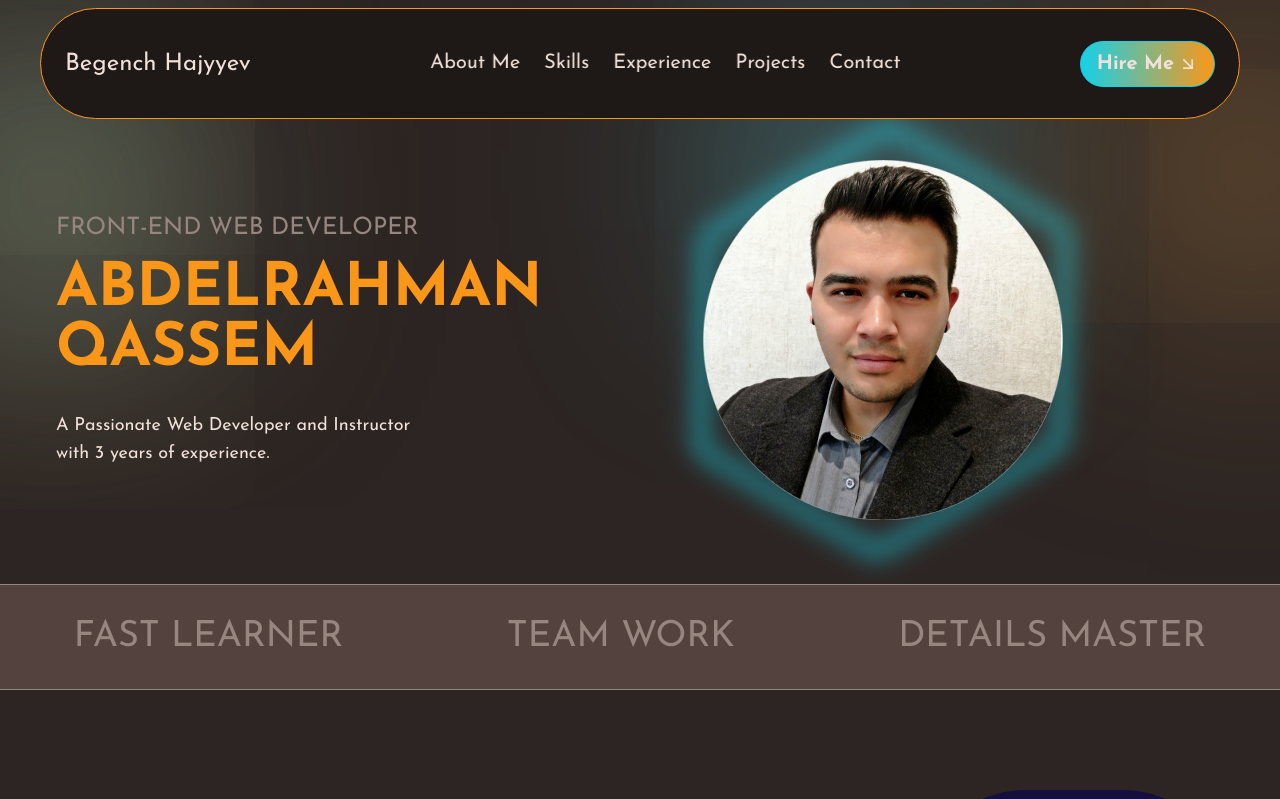
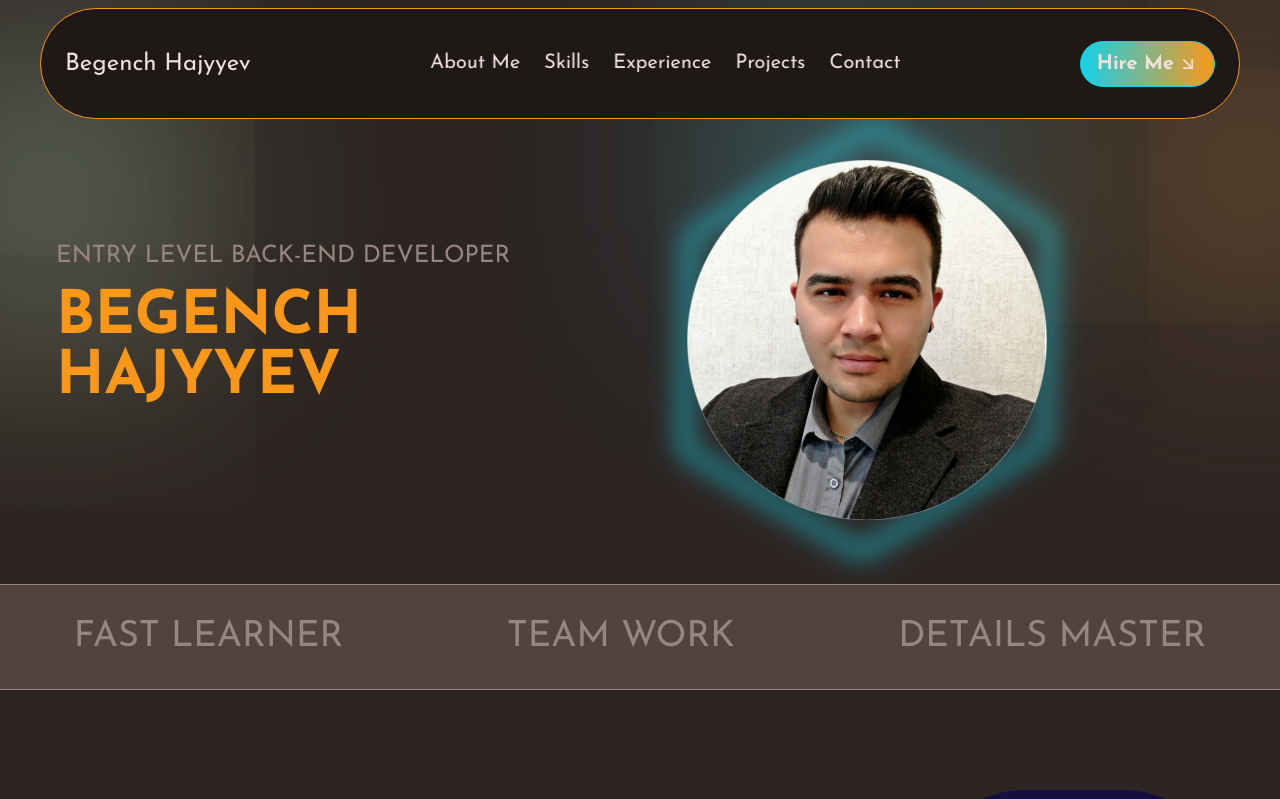
Before and after one commit to bee1oss/portfolio_frontend, a React (Vite) app: page / in a window 1280 px wide. Shown: the top 799 px of the page. Built offline with nearby package versions, Linux system fonts and the light colour scheme.

Commit message:
front-end is end :)

```diff
--- a/src/components/heroSection/HeroText.jsx
+++ b/src/components/heroSection/HeroText.jsx
@@ -11,7 +11,7 @@ const HeroText = () => {
         viewport={{ once: false, amount: 0 }}
         className="lg:text-2xl sm:text-xl  uppercase text-lightGrey "
       >
-        Front-End Web Developer
+        Entry level back-end developer
       </motion.h2>
       <motion.h1
         variants={fadeIn("right", 0.4)}
@@ -20,8 +20,8 @@ const HeroText = () => {
         viewport={{ once: false, amount: 0 }}
         className="md:text-[2.8rem] lg:text-6xl sm:text-4xl text-orange font-bold uppercase"
       >
-        Abdelrahman <br className="sm:hidden md:block" />
-        Qassem
+        Begench <br className="sm:hidden md:block" />
+        Hajyyev
       </motion.h1>
       <motion.p
         variants={fadeIn("up", 0.6)}
@@ -30,8 +30,6 @@ const HeroText = () => {
         viewport={{ once: false, amount: 0 }}
         className="text-lg mt-4 text-white"
       >
-        A Passionate Web Developer and Instructor <br /> with 3 years of
-        experience.
       </motion.p>
     </div>
   );
```
